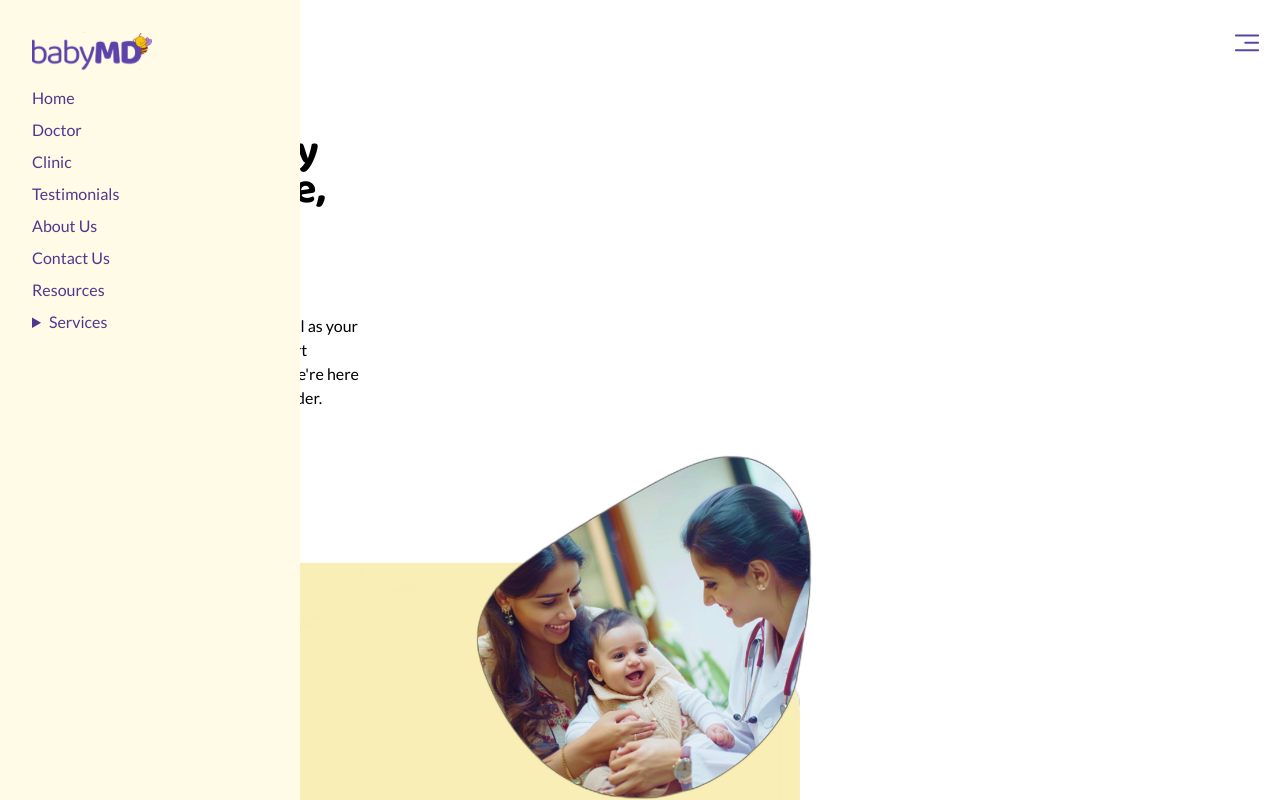
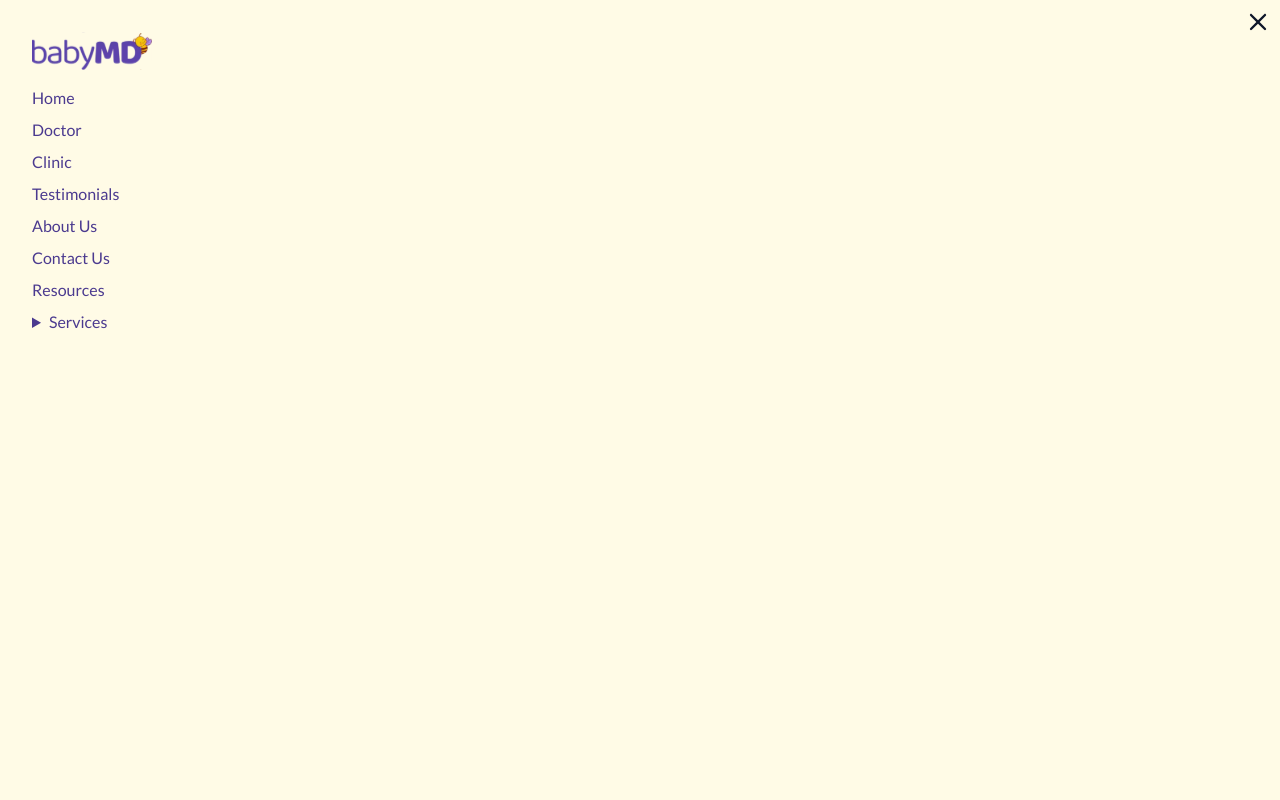
Before and after one commit to pinkdevops2/babym, a Next.js app: page / in a window 1280 px wide. Both pictures are taken after a click on the button 1247 px from the left and 43 px from the top of the page. Shown: the top 800 px of the page. Built offline with nearby package versions, Linux system fonts and the light colour scheme.

Commit message:
Manu Changes

```diff
--- a/src/app/globals.css
+++ b/src/app/globals.css
@@ -114,8 +114,8 @@ footer h3{
     left: 0;
     top: 0;
     bottom: 0;
-    width: 80%;
-    max-width: 300px;
+    width: 100%;
     margin-top: 0;
     border-top: 0;
+	transition:all linear 0.3s;
 }
--- a/src/common/Header.js
+++ b/src/common/Header.js
@@ -35,7 +35,7 @@ export default function Header() {
       </button>
     </div>
       {isOpen && (
-        <nav className="fixedNavbar mt-4 bg-[#FFFBE6] border-t border-[#FF6F61] border-dashed p-8">
+        <nav className="fixedNavbar mt-4 bg-[#FFFBE6] border-t relative border-[#FF6F61] border-dashed p-8">
 		<Image
             src={logo}
             alt="babyMD Logo"
@@ -43,6 +43,10 @@ export default function Header() {
             height={35}
             className="object-contain mb-4"
           />
+		  <Link href="/" onClick={toggleMenu} className="absolute right-2 top-2">
+<svg width="28px" height="28px" viewBox="0 0 24 24" fill="none" xmlns="http://www.w3.org/2000/svg">
+<path fill-rule="evenodd" clip-rule="evenodd" d="M5.29289 5.29289C5.68342 4.90237 6.31658 4.90237 6.70711 5.29289L12 10.5858L17.2929 5.29289C17.6834 4.90237 18.3166 4.90237 18.7071 5.29289C19.0976 5.68342 19.0976 6.31658 18.7071 6.70711L13.4142 12L18.7071 17.2929C19.0976 17.6834 19.0976 18.3166 18.7071 18.7071C18.3166 19.0976 17.6834 19.0976 17.2929 18.7071L12 13.4142L6.70711 18.7071C6.31658 19.0976 5.68342 19.0976 5.29289 18.7071C4.90237 18.3166 4.90237 17.6834 5.29289 17.2929L10.5858 12L5.29289 6.70711C4.90237 6.31658 4.90237 5.68342 5.29289 5.29289Z" fill="#0F1729"/>
+</svg></Link>
           <ul className="flex flex-col space-y-2">
             <li>
               <Link href="/" className="text-[#4B3A8F] hover:text-[#FF6F61] block">
```
